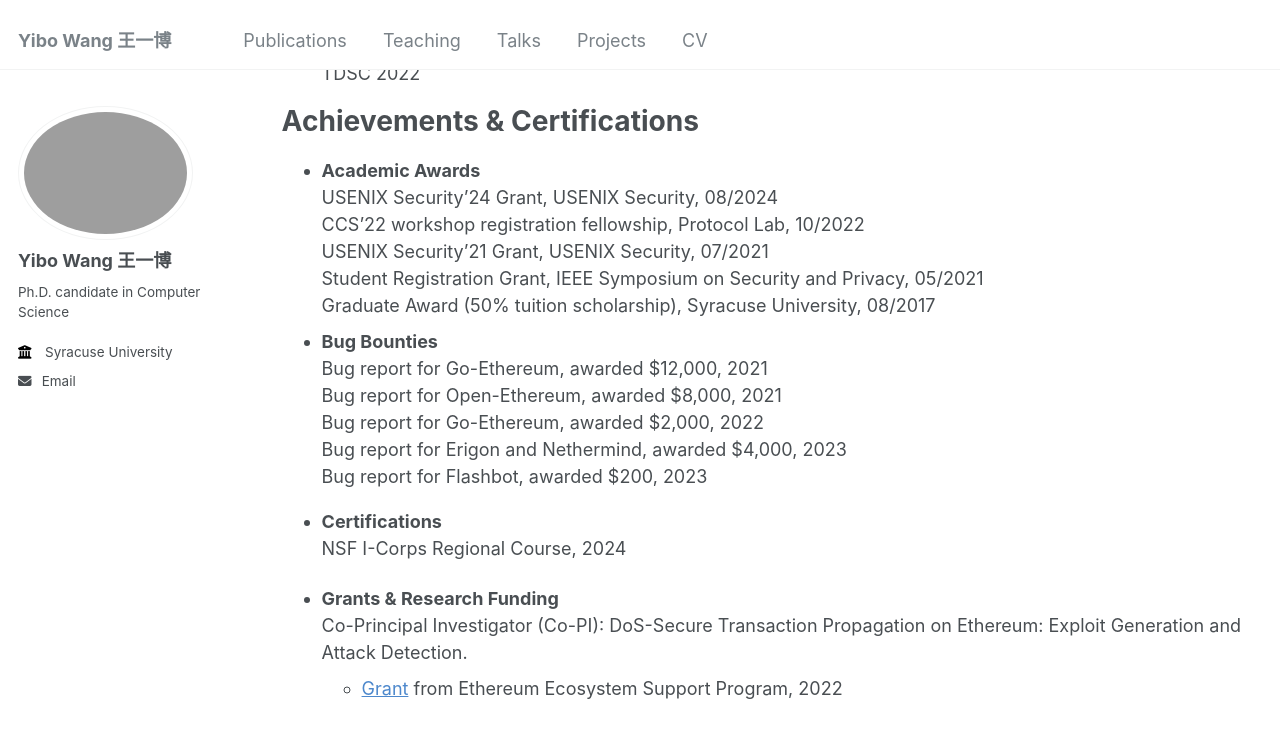
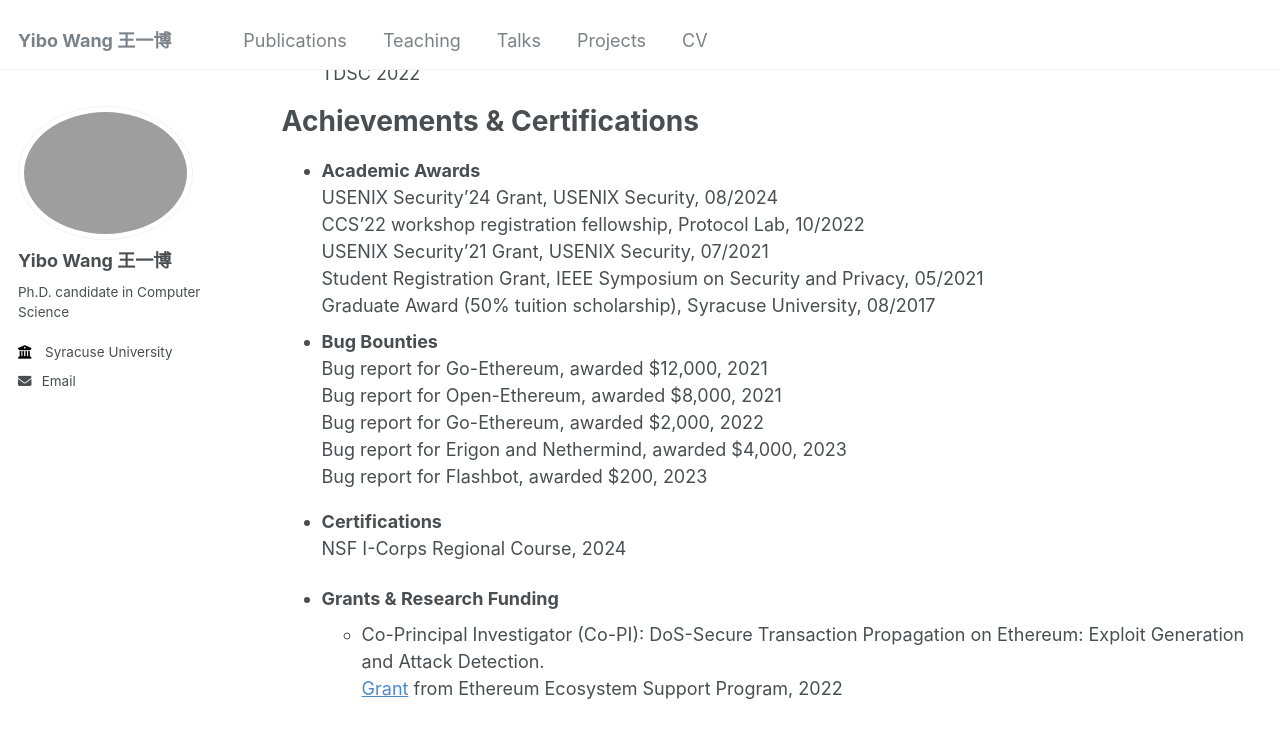
Before and after one commit to wangyibo0308/wangyibo0308.github.io, a Jekyll site: the page built from _pages/about.md, in a window 1280 px wide and 900 px high, scrolled down 1281 px. Shown: the top 738 px of the window. Built offline with Jekyll 4.4.1, drawn with Linux system fonts in a browser that asks for light colours.

```diff
--- a/_pages/about.md
+++ b/_pages/about.md
@@ -62,5 +62,5 @@ Achievements & Certifications
   NSF I-Corps Regional Course, 2024
 
 - **Grants & Research Funding**
-  Co-Principal Investigator (Co-PI): DoS-Secure Transaction Propagation on Ethereum: Exploit Generation and Attack Detection.
-  - [Grant](https://blog.ethereum.org/2022/07/29/academic-grants-grantee-announce) from Ethereum Ecosystem Support Program, 2022
+  - Co-Principal Investigator (Co-PI): DoS-Secure Transaction Propagation on Ethereum: Exploit Generation and Attack Detection.
+   [Grant](https://blog.ethereum.org/2022/07/29/academic-grants-grantee-announce) from Ethereum Ecosystem Support Program, 2022
```
